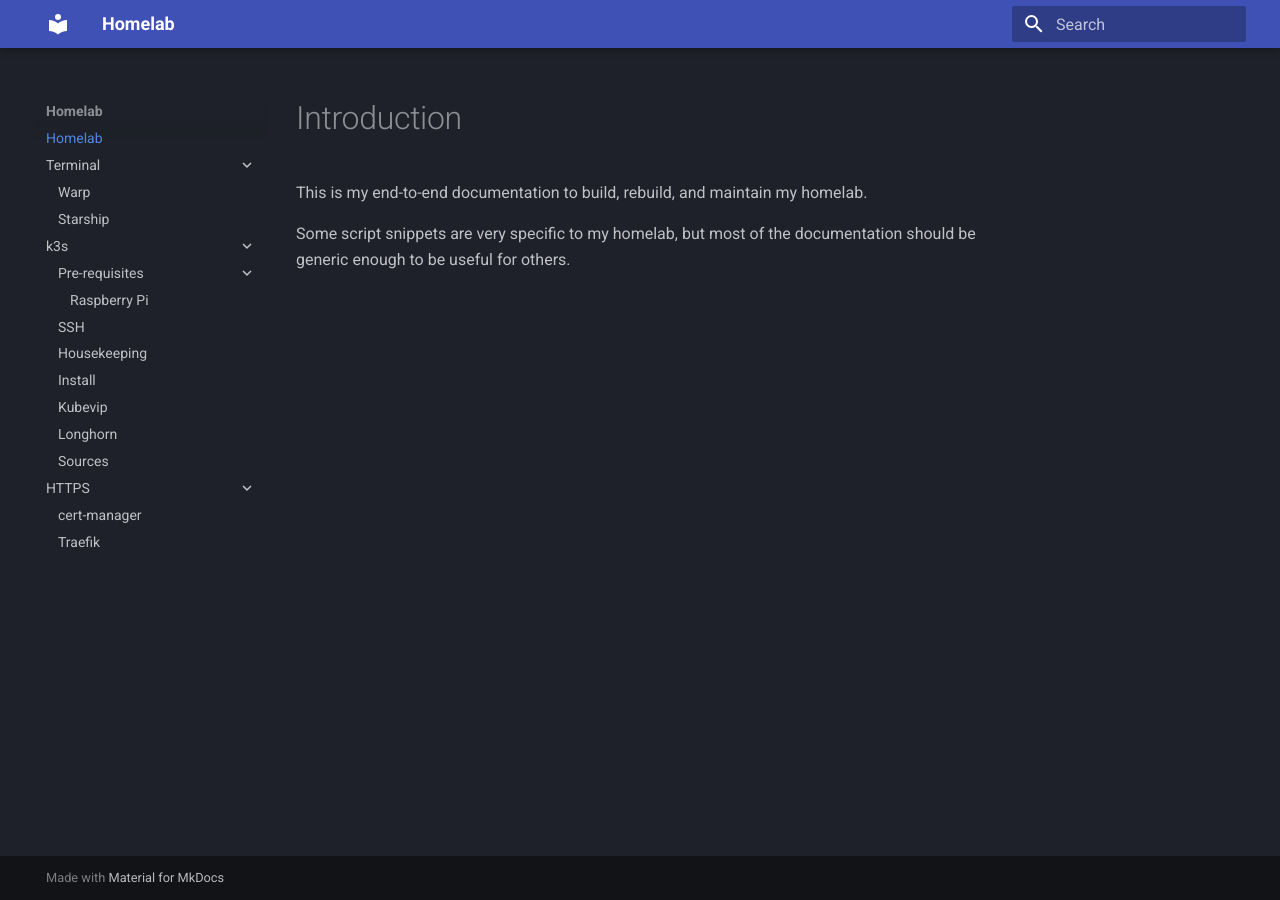
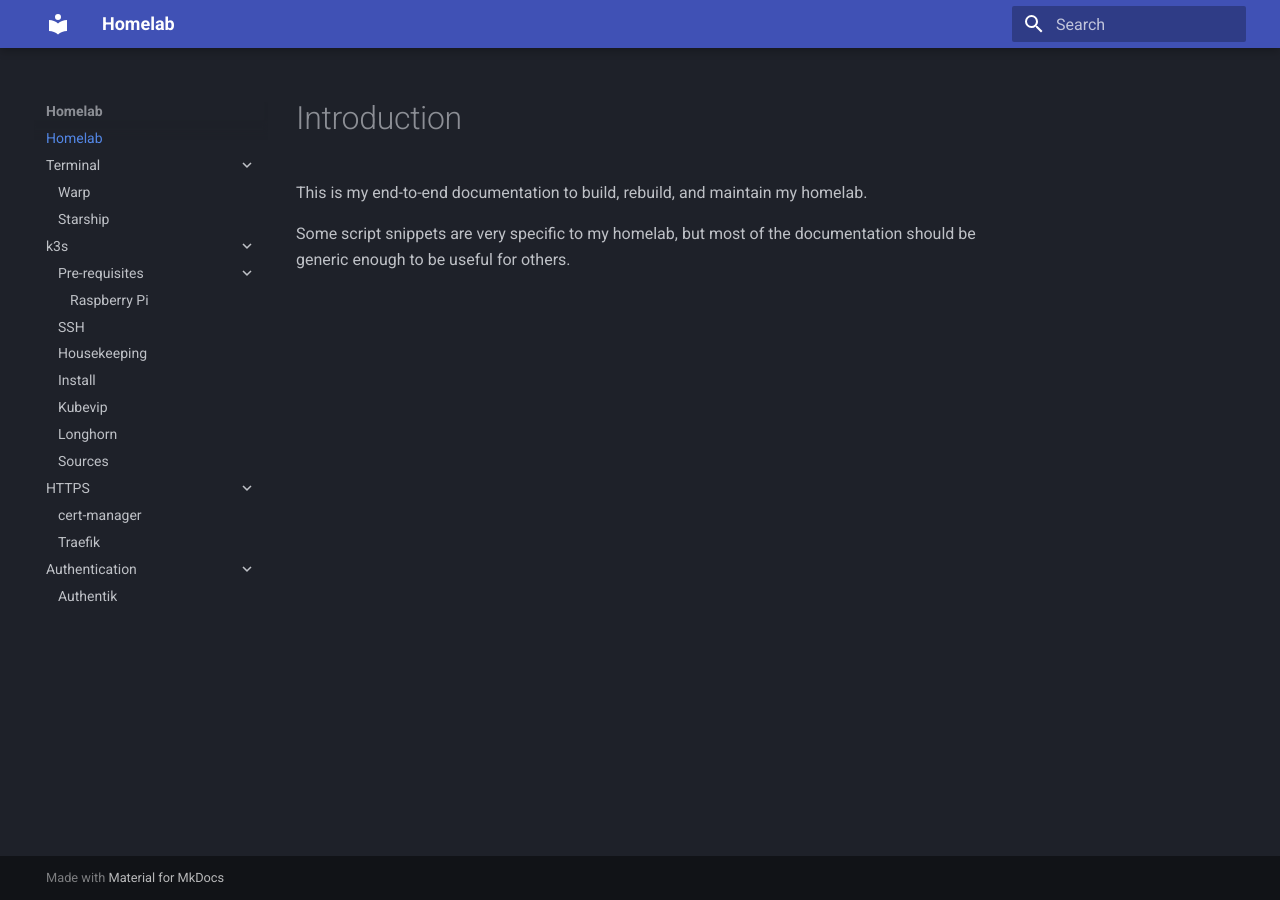
Before and after one commit to spaelling/homelab-pages, an MkDocs documentation site: the page built from docs/index.md, in a window 1280 px wide. Built offline with MkDocs 1.6.1 and Material for MkDocs 9.7.7, drawn with Linux system fonts in a browser that asks for light colours.

Commit message:
docs: add Authentik navigation section to mkdocs

```diff
--- a/mkdocs.yml
+++ b/mkdocs.yml
@@ -34,3 +34,5 @@ nav:
   - HTTPS:
     - cert-manager: traefik/cert_manager.md
     - Traefik: traefik/traefik.md
+  - Authentication:
+    - Authentik: authentik/authentik.md
```
